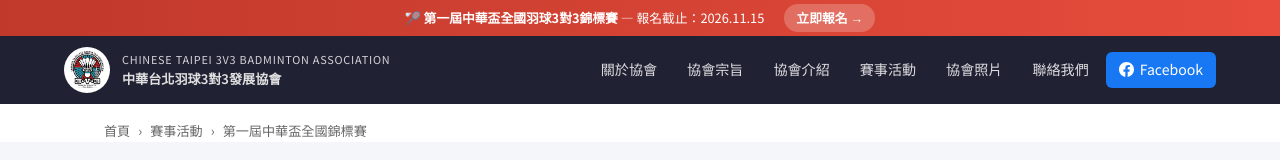
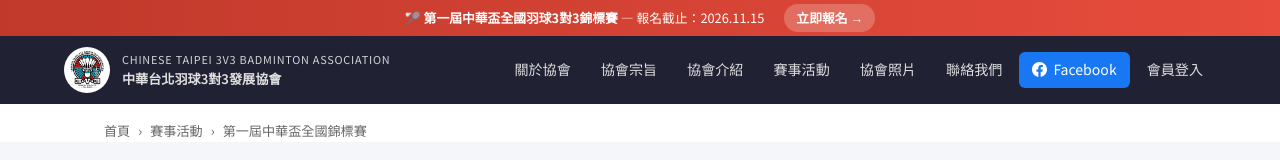
Before and after one commit to newlin76710/3v3, a Next.js app: page /events/chinese-cup in a window 1280 px wide. Shown: the top 160 px of the page. Built offline with nearby package versions, Linux system fonts and the light colour scheme.

Commit message:
feat: add login button to navbar

```diff
--- a/app/components/Navbar.tsx
+++ b/app/components/Navbar.tsx
@@ -78,6 +78,13 @@ export default function Navbar({ base = '' }: NavbarProps) {
           </svg>
           Facebook
         </a>
+        <a
+          href="/login"
+          className="nav-login-btn"
+          onClick={() => setOpen(false)}
+        >
+          會員登入
+        </a>
       </div>
 
       <button className="hamburger" aria-label="選單" onClick={() => setOpen((o) => !o)}>
--- a/app/globals.css
+++ b/app/globals.css
@@ -163,6 +163,18 @@ ul { list-style: none; }
   font-size: 0.88rem;
 }
 .nav-links .fb-link:hover { background: #1458c0; }
+
+.nav-login-btn {
+  background: var(--primary);
+  color: white;
+  padding: 6px 16px;
+  border-radius: 20px;
+  font-size: 0.88rem;
+  font-weight: 600;
+  text-decoration: none;
+  transition: background 0.2s;
+}
+.nav-login-btn:hover { opacity: 0.85; }
 
 .hamburger {
   display: none;
```
